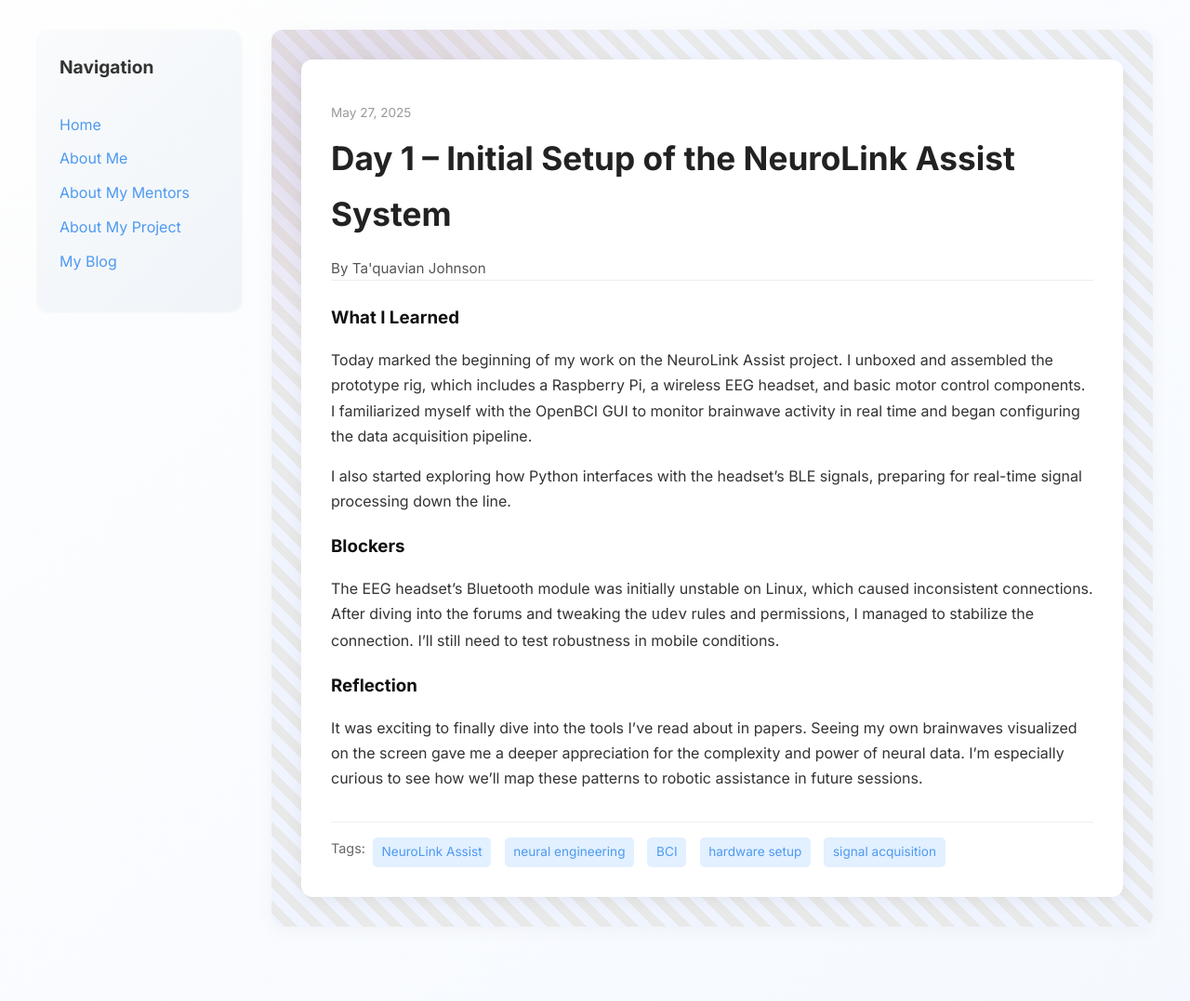
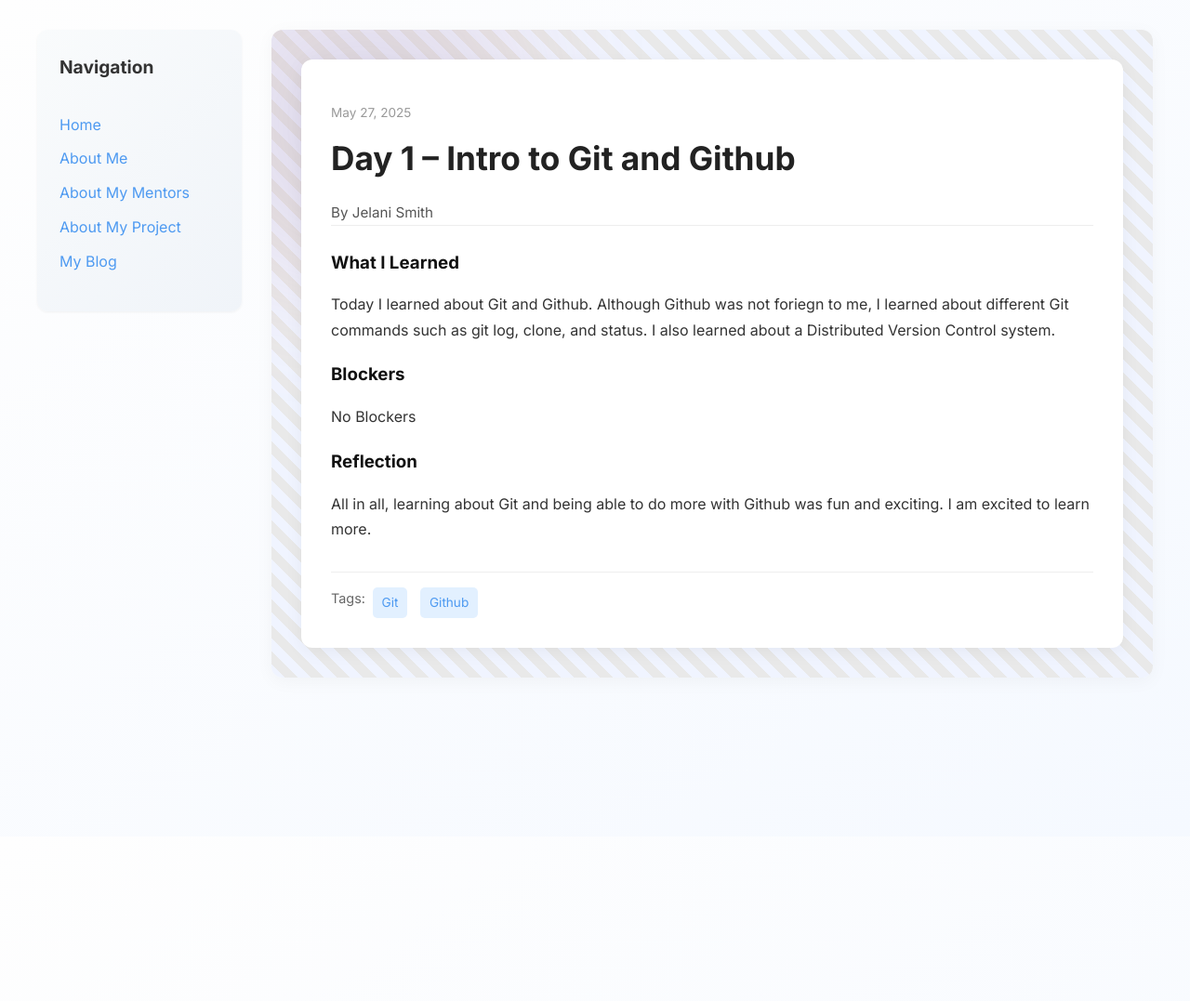
Before and after one commit to lanixyz/lanixyz.github.io, a Jekyll site: the page built from _posts/2025-05-27-day-1.md, in a window 1280 px wide. Shown: the whole page at 93% size. Built offline with Jekyll 4.4.1, drawn with Linux system fonts in a browser that asks for light colours; after the commit the page ends 900 px from its top, so only the background shows below that.

Commit message:
Update 2025-05-27-day-1.md

```diff
--- a/_posts/2025-05-27-day-1.md
+++ b/_posts/2025-05-27-day-1.md
@@ -1,19 +1,17 @@
 ---
 layout: post
-title: "Day 1 – Initial Setup of the NeuroLink Assist System"
+title: "Day 1 – Intro to Git and Github"
 date: 2025-05-27
-author: Ta'quavian Johnson
+author: Jelani Smith
 permalink: /day1.html
-tags: ["NeuroLink Assist", "neural engineering", "BCI", "hardware setup", "signal acquisition"]
+tags: ["Git", "Github"]
 
 what_i_learned: |
-  Today marked the beginning of my work on the NeuroLink Assist project. I unboxed and assembled the prototype rig, which includes a Raspberry Pi, a wireless EEG headset, and basic motor control components. I familiarized myself with the OpenBCI GUI to monitor brainwave activity in real time and began configuring the data acquisition pipeline.
-
-  I also started exploring how Python interfaces with the headset's BLE signals, preparing for real-time signal processing down the line.
+  Today I learned about Git and Github. Although Github was not foriegn to me, I learned about different Git commands such as git log, clone, and status. I also learned about a Distributed Version Control system.
 
 blockers: |
-  The EEG headset’s Bluetooth module was initially unstable on Linux, which caused inconsistent connections. After diving into the forums and tweaking the `udev` rules and permissions, I managed to stabilize the connection. I’ll still need to test robustness in mobile conditions.
+  No Blockers
 
 reflection: |
-  It was exciting to finally dive into the tools I’ve read about in papers. Seeing my own brainwaves visualized on the screen gave me a deeper appreciation for the complexity and power of neural data. I’m especially curious to see how we’ll map these patterns to robotic assistance in future sessions.
+  All in all, learning about Git and being able to do more with Github was fun and exciting. I am excited to learn more.
 ---
```
